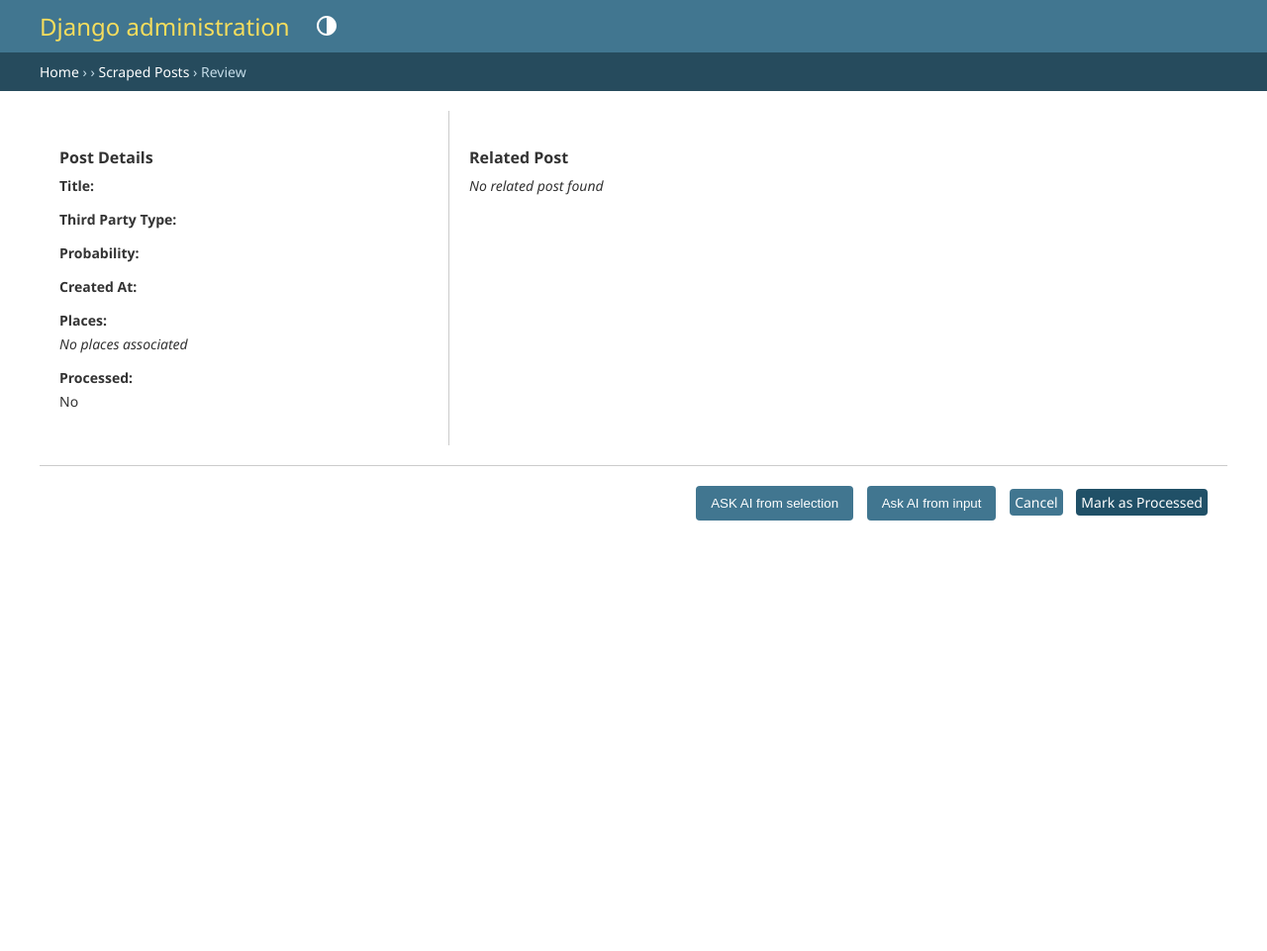
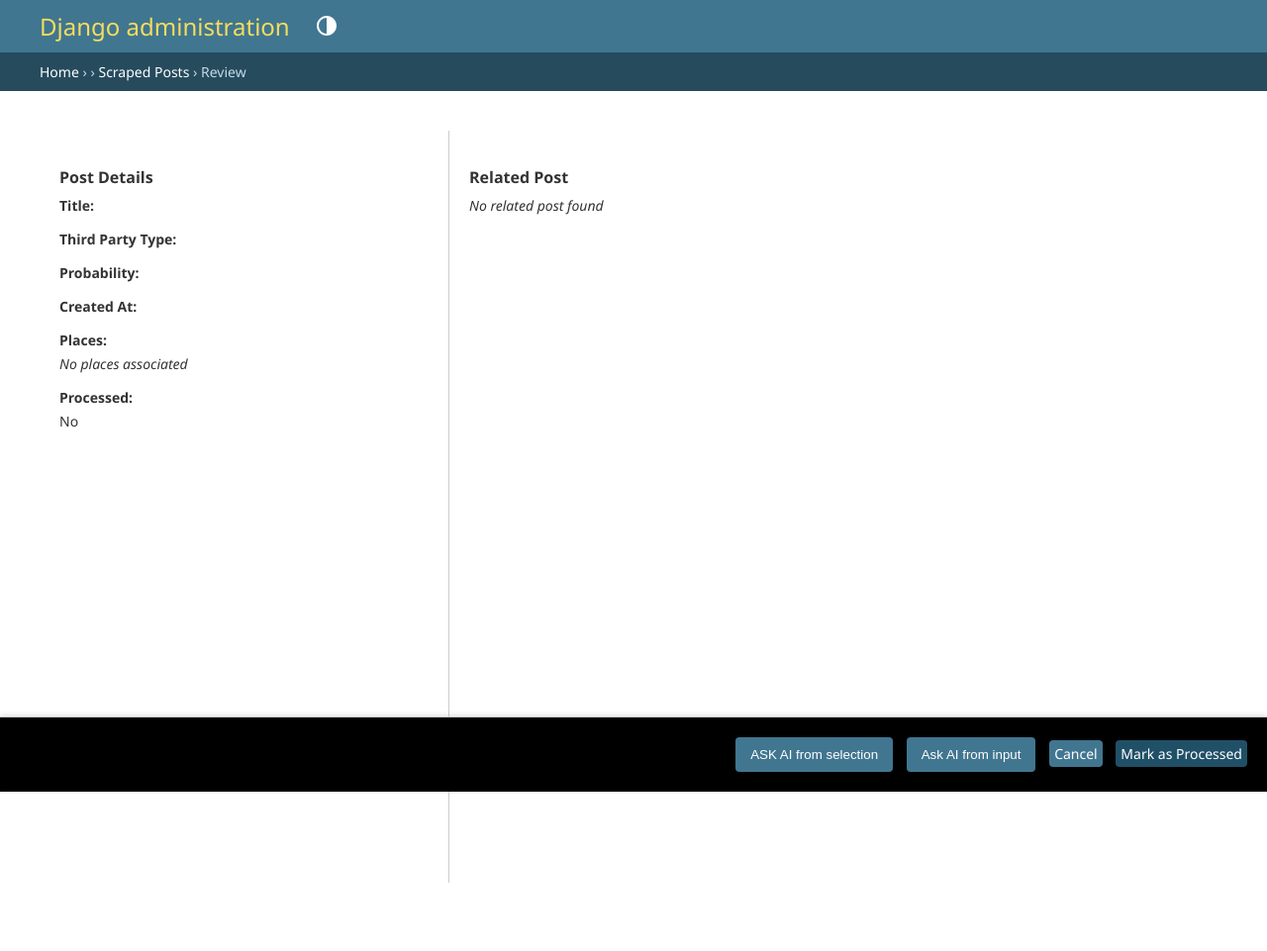
Before and after one commit to Ziker22/fm-backend, a Django app: template scraping/templates/admin/scraping/scrapedpost/review.html in a window 1280 px wide. Shown: the whole page at 99% size. Before the commit the page ends 526 px from the top, so only its background shows below. Run offline with Django 5.2, Linux system fonts and the light colour scheme; the template is opened without the code that fills it, so the values that code supplies are empty.

Commit message:
Minor tweaks to review

```diff
--- a/scraping/templates/admin/scraping/scrapedpost/review.html
+++ b/scraping/templates/admin/scraping/scrapedpost/review.html
@@ -8,31 +8,45 @@
     .review-container {
         display: flex;
         flex-direction: column;
-        height: 100%;
+        height: 100vh;
+        position: relative;
     }
 
     .content-container {
         display: flex;
         flex-direction: row;
         flex-grow: 1;
-        margin-bottom: 20px;
+        margin-bottom: 70px; /* Space for the actions container */
+        height: calc(100vh - 150px); /* Adjust for header and footer */
+        padding-top: 10px; /* Add space for breadcrumbs */
     }
 
     .left-panel {
         flex: 1;
         padding: 20px;
         border-right: 1px solid #ccc;
+        overflow-y: auto;
+        height: 100%;
     }
 
     .right-panel {
         flex: 2;
         padding: 20px;
+        overflow-y: auto;
+        height: 100%;
     }
 
     .actions-container {
         padding: 20px;
         border-top: 1px solid #ccc;
         text-align: right;
+        position: fixed;
+        bottom: 0;
+        left: 0;
+        right: 0;
+        background : #000;
+        z-index: 100;
+        box-shadow: 0 -2px 5px rgba(0, 0, 0, 0.1);
     }
 
     .field-label {
@@ -391,7 +405,7 @@
             // Update the selected types display
             updateSelectedTypesDisplay();
 
-            document.getElementById('ai-description').textContent = data.description || '';
+            document.getElementById('ai-description').value = data.description || '';
 
             // Format location
             if (data.lat && data.lon) {
@@ -746,6 +760,14 @@
                 }
             });
 
+            // Update aiResponseData when description textarea changes
+            const descriptionTextarea = document.getElementById('ai-description');
+            descriptionTextarea.addEventListener('input', function() {
+                if (aiResponseData) {
+                    aiResponseData.description = this.value;
+                }
+            });
+
             // Function to update Google Maps link based on current lat/lon values
             function updateGoogleMapsLink() {
                 const lat = locationLatInput.value.trim();
```
Also changed, not shown: other parts of scraping/templates/admin/scraping/scrapedpost/review.html (+20 -20 lines).
